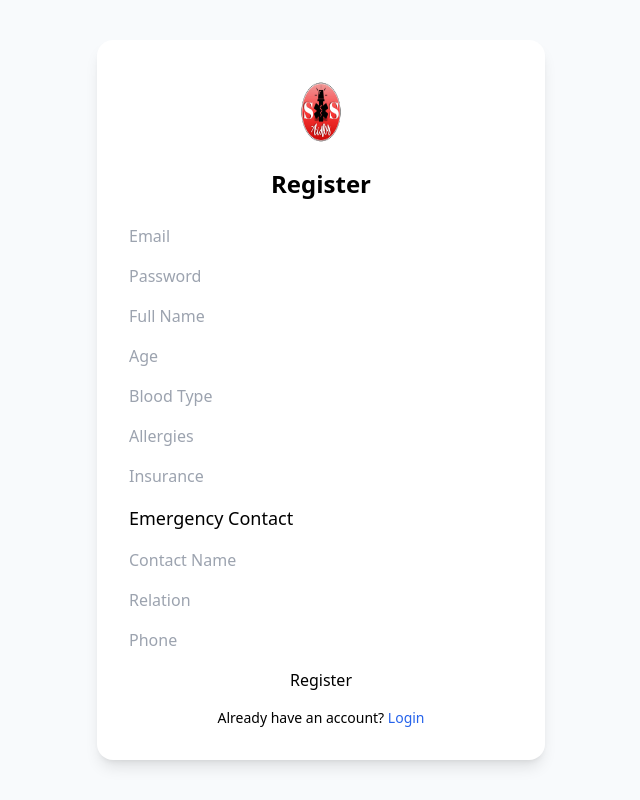
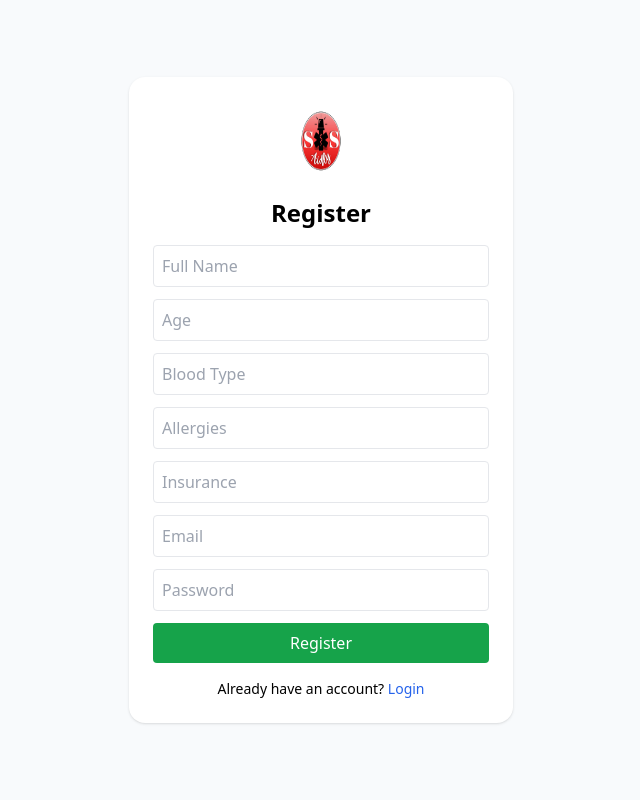
Before and after one commit to TRIZHAX/AIDLY-CARE, a plain HTML site: page register.html in a window 1280 px wide. Shown: the whole page, without its empty margins (319-959 px from the left). Drawn offline with nearby package versions, Linux system fonts and the light colour scheme.

Commit message:
register.html

```diff
--- a/register.html
+++ b/register.html
@@ -1,37 +1,35 @@
 <!DOCTYPE html>
 <html lang="en">
 <head>
-  <meta charset="UTF-8">
-  <meta name="viewport" content="width=device-width, initial-scale=1">
-  <title>Register - AIDLY</title>
+  <meta charset="UTF-8" />
+  <meta name="viewport" content="width=device-width, initial-scale=1" />
+  <title>Register</title>
   <script src="https://cdn.tailwindcss.com"></script>
-  <link rel="stylesheet" href="css/style.css">
 </head>
-<body class="bg-slate-50 text-slate-900 flex items-center justify-center min-h-screen">
+<body class="bg-slate-50 flex items-center justify-center h-screen">
+  <div class="max-w-sm w-full bg-white p-6 rounded-2xl shadow space-y-4">
 
-  <div class="card p-8 rounded-2xl shadow-lg w-full max-w-md bg-white">
-    <img src="logo.png" class="w-20 h-20 mx-auto mb-4">
-    <h1 class="text-2xl font-semibold text-center mb-6">Register</h1>
 
-    <form id="registerForm" class="space-y-4">
-      <input type="email" id="email" placeholder="Email" class="input input-bordered w-full" required>
-      <input type="password" id="password" placeholder="Password" class="input input-bordered w-full" required>
-      <input type="text" id="fullName" placeholder="Full Name" class="input input-bordered w-full" required>
-      <input type="number" id="age" placeholder="Age" class="input input-bordered w-full" required>
-      <input type="text" id="blood" placeholder="Blood Type" class="input input-bordered w-full" required>
-      <input type="text" id="allergies" placeholder="Allergies" class="input input-bordered w-full">
-      <input type="text" id="insurance" placeholder="Insurance" class="input input-bordered w-full">
+    <div class="flex justify-center">
+      <img src="logo.png" alt="Logo" class="w-20 h-20 rounded-full" />
+    </div>
 
-      <h2 class="text-lg font-medium mt-4">Emergency Contact</h2>
-      <input type="text" id="cName" placeholder="Contact Name" class="input input-bordered w-full">
-      <input type="text" id="cRelation" placeholder="Relation" class="input input-bordered w-full">
-      <input type="text" id="cPhone" placeholder="Phone" class="input input-bordered w-full">
+    <h1 class="text-2xl font-bold text-center">Register</h1>
 
-      <button type="submit" class="btn btn-primary w-full mt-4">Register</button>
-      <div id="feedback" class="mt-2 text-center text-green-600"></div>
+    <form id="registerForm" class="space-y-3">
+      <input id="name" type="text" placeholder="Full Name" class="w-full border p-2 rounded" required />
+      <input id="age" type="number" placeholder="Age" class="w-full border p-2 rounded" required />
+      <input id="blood" type="text" placeholder="Blood Type" class="w-full border p-2 rounded" />
+      <input id="allergies" type="text" placeholder="Allergies" class="w-full border p-2 rounded" />
+      <input id="insurance" type="text" placeholder="Insurance" class="w-full border p-2 rounded" />
+      <input id="email" type="email" placeholder="Email" class="w-full border p-2 rounded" required />
+      <input id="password" type="password" placeholder="Password" class="w-full border p-2 rounded" required />
+      <button class="w-full bg-green-600 text-white p-2 rounded hover:bg-green-700">Register</button>
     </form>
 
-    <p class="text-center mt-4 text-sm">Already have an account? <a href="login.html" class="text-blue-600">Login</a></p>
+    <p class="text-sm text-center">Already have an account?
+      <a href="login.html" class="text-blue-600">Login</a>
+    </p>
   </div>
 
   <script src="js/register.js"></script>
```
